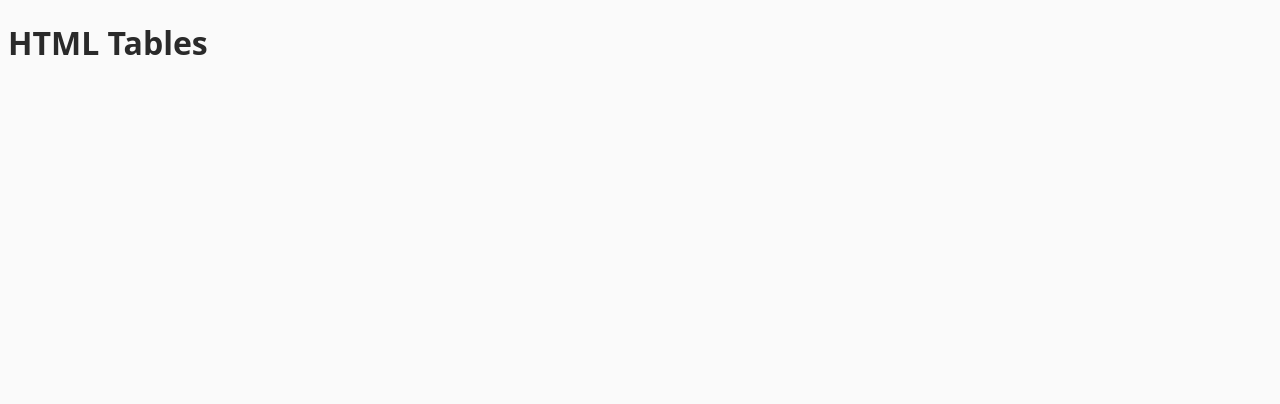
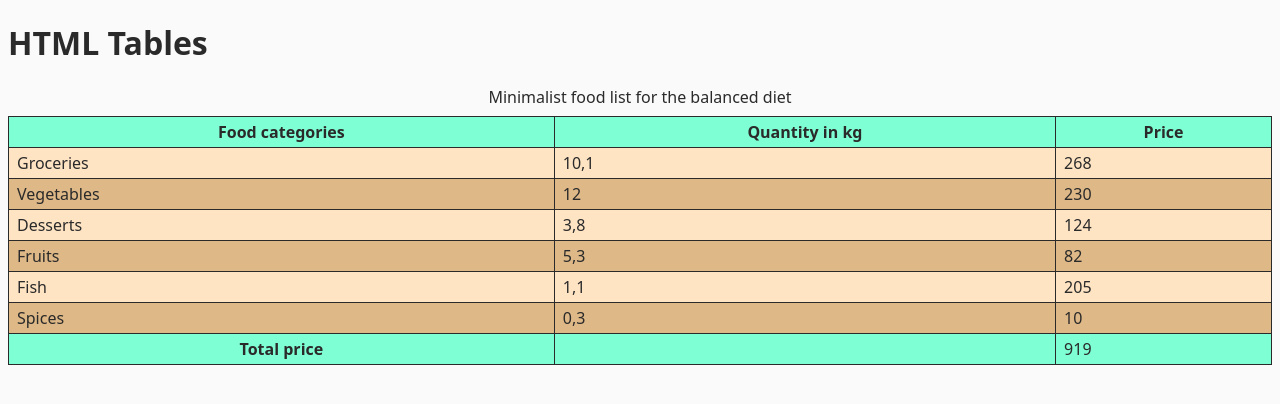
Before and after one commit to Mykhailenko-Oleksandr/table, a website: page index.html in a window 1280 px wide. Drawn offline with Linux system fonts and the light colour scheme.

Commit message:
add module 1

```diff
--- a/index.html
+++ b/index.html
@@ -8,5 +8,61 @@
   </head>
   <body>
     <h1>HTML Tables</h1>
+    <table class="products">
+      <caption>
+        Minimalist food list for the balanced diet
+      </caption>
+      <thead>
+        <!-- Рядок заголовків стовпців -->
+        <tr>
+          <th scope="col">Food categories</th>
+          <th scope="col">Quantity in kg</th>
+          <th scope="col">Price</th>
+        </tr>
+      </thead>
+
+      <tbody>
+        <!-- Основний вміст таблиці -->
+        <tr>
+          <td>Groceries</td>
+          <td>10,1</td>
+          <td>268</td>
+        </tr>
+        <tr>
+          <td>Vegetables</td>
+          <td>12</td>
+          <td>230</td>
+        </tr>
+        <tr>
+          <td>Desserts</td>
+          <td>3,8</td>
+          <td>124</td>
+        </tr>
+        <tr>
+          <td>Fruits</td>
+          <td>5,3</td>
+          <td>82</td>
+        </tr>
+        <tr>
+          <td>Fish</td>
+          <td>1,1</td>
+          <td>205</td>
+        </tr>
+        <tr>
+          <td>Spices</td>
+          <td>0,3</td>
+          <td>10</td>
+        </tr>
+      </tbody>
+
+      <tfoot>
+        <!-- Рядок з підсумками -->
+        <tr>
+          <th scope="row">Total price</th>
+          <td></td>
+          <td>919</td>
+        </tr>
+      </tfoot>
+    </table>
   </body>
 </html>
--- a/styles.css
+++ b/styles.css
@@ -7,3 +7,36 @@ body {
   color: #2a2a2a;
   background-color: #fafafa;
 }
+
+.products {
+  border-collapse: collapse;
+  width: 100%;
+}
+
+.products th,
+.products td {
+  padding: 4px 8px;
+  border: 1px solid #2a2a2a;
+}
+
+.products caption {
+  margin-bottom: 8px;
+  caption-side: top;
+}
+
+.products thead,
+.products tfoot {
+  background-color: aquamarine;
+}
+
+.products tbody tr:nth-child(odd) {
+  background-color: bisque;
+}
+
+.products tbody tr:nth-child(even) {
+  background-color: burlywood;
+}
+
+.products tbody td:hover {
+  background-color: orangered;
+}
```
